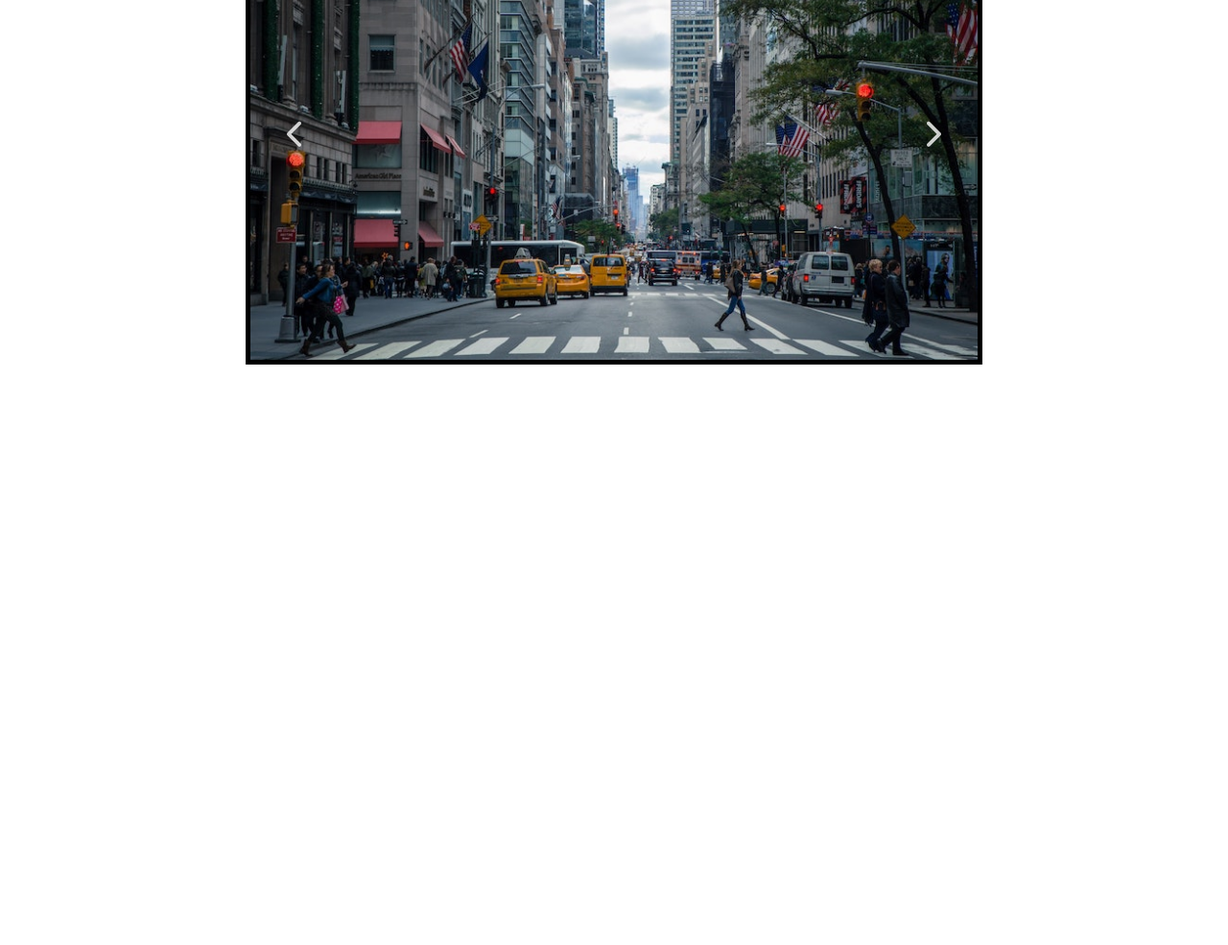
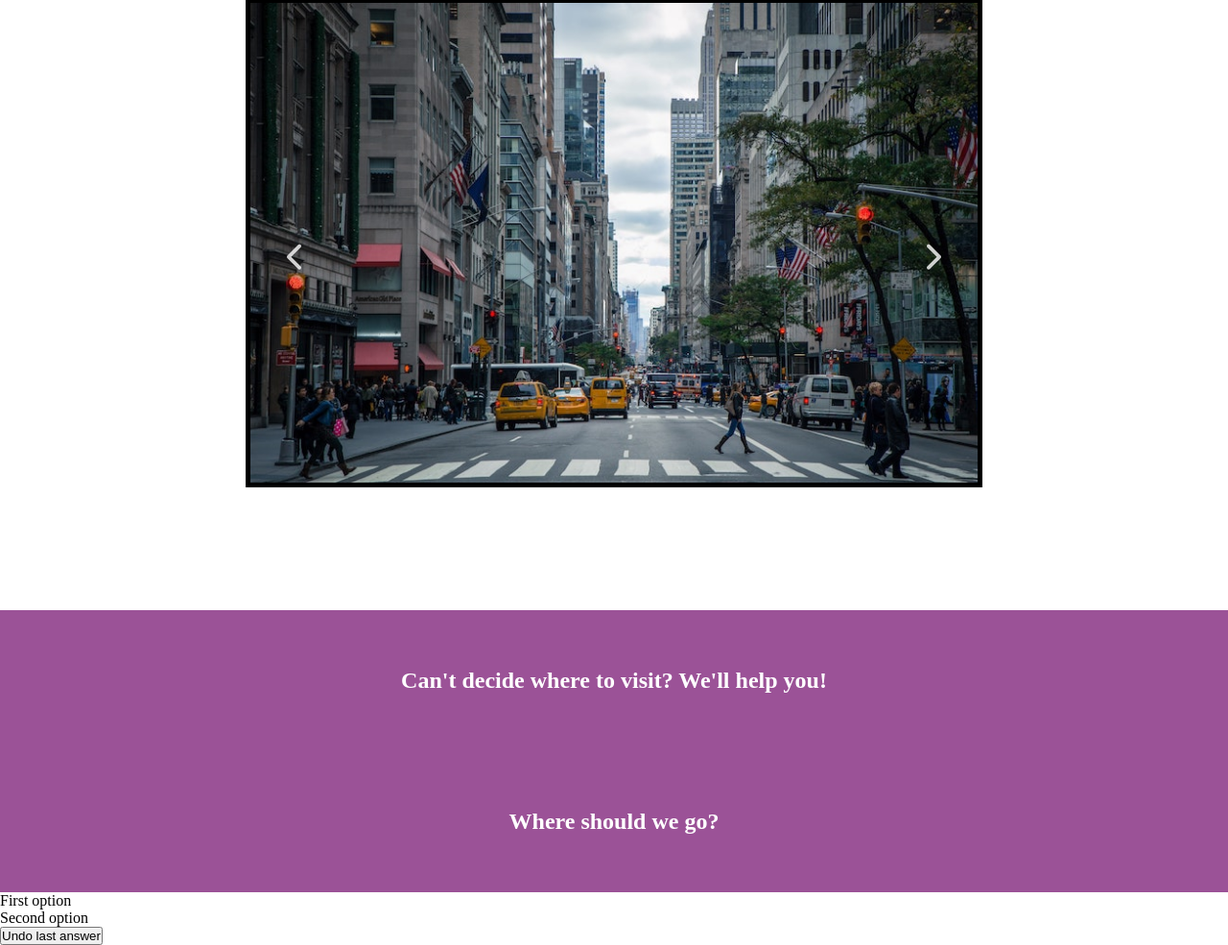
Before and after one commit to jennifer-MM/wats-3020-final-project, a plain HTML site: page index.html in a window 1280 px wide. Shown: the part 305-1290 px from the top of the page at 96% size. Before the commit the page ends 800 px from the top, so only its background shows below. Drawn offline with Linux system fonts and the light colour scheme.

Commit message:
adding JS Qs

```diff
--- a/css/styles.css
+++ b/css/styles.css
@@ -2,16 +2,24 @@
     padding: 0px;
     margin: 0px;
     box-sizing: border-box;
+
 }
 
-  /* Style the body */
+.grid-container {
+    display: grid;
+    grid-column-gap: 50px;
+
+}
+
+/* Style the body
   body {
     font-family: Arial;
     margin: 0;
-  }
+  } */
 
 /* Header/logo Title */
-  .header {
+.header, h2 {
+
     font: 'Alfa Slab One';
     padding: 60px;
     text-align: center;
@@ -27,22 +35,25 @@
 
 /*Carousel */
 
-.carousel-container{
+.carousel-container {
     width: 60%;
     margin: auto;
+    margin-top: 10%;
+    margin-bottom: 10%;
     border: 5px solid black;
     overflow: hidden;
     position: relative;
+
 }
 
-.carousel-slide{
+.carousel-slide {
     display: flex;
     width: 100%;
     height: 500px;
 
 }
 
-#prevBtn{
+#prevBtn {
     position: absolute;
     top: 50%;
     z-index: 10;
@@ -53,7 +64,7 @@ position: relative;
     cursor: pointer;
 }
 
-#nextBtn{
+#nextBtn {
     position: absolute;
     top: 50%;
     z-index: 10;
@@ -65,9 +76,9 @@ position: relative;
 }
 
 
-  /* Main column */
-.main{
+/* Main column
+.main {
     flex: 70%;
-    background-color: white;
+    background-color:gray;
     padding: 20px;
-  }
+} */
--- a/index.html
+++ b/index.html
@@ -19,6 +19,9 @@
 </head>
 
 <body>
+
+
+
     <!--header-->
     <div class="header">
         <h1>Where to visit in CNY</h1>
@@ -42,15 +45,25 @@
 
         </div>
 
+    </div>
+
+    <div class="plans-container">
+        <h2>Can't decide where to visit? We'll help you!</h2>
+        <h2 id="plans-text">Where should we go?</h2>
+
+        <ul id="options">
+            <li id="option1" data-input>First option</li>
+            <li id="option2">Second option</li>
+        </ul>
+        <p class="undo-link"><button id="undo">Undo last answer</button></p>
 
     </div>
 
     </div>
+
     </div>
 
     </div>
-
-
 </body>
 
 </html>
--- a/js/main.js
+++ b/js/main.js
@@ -39,3 +39,35 @@ carouselSlide.addEventListener('transitionend', () => {
         carouselSlide.style.transform = 'translateX(' + (-size * counter) + 'px)';
     }
 });
+
+
+///beginning the option JS
+
+
+let optionList = [];
+let currentPage = null;
+
+var makePlans = {
+    title: "Let's make some plans",
+    p1: {
+        text: `Do you want to enjoy the outdoors?`,
+
+        options: [{
+                text: `No, its way too cold outside, lets stay inside.`,
+                link: 'p2'
+            }, {
+
+                text: `Yes! I want to enjoy the fresh air!`,
+                link: 'p3'
+            }
+
+        ]
+    },
+    p2: {
+        text: `There's plenty to do inside. Do you want to go somewhere quiet?`,
+
+        options: [{
+            text: ``
+        }]
+    }
+}
```
Lines whose indentation alone changed are shown as unchanged.
